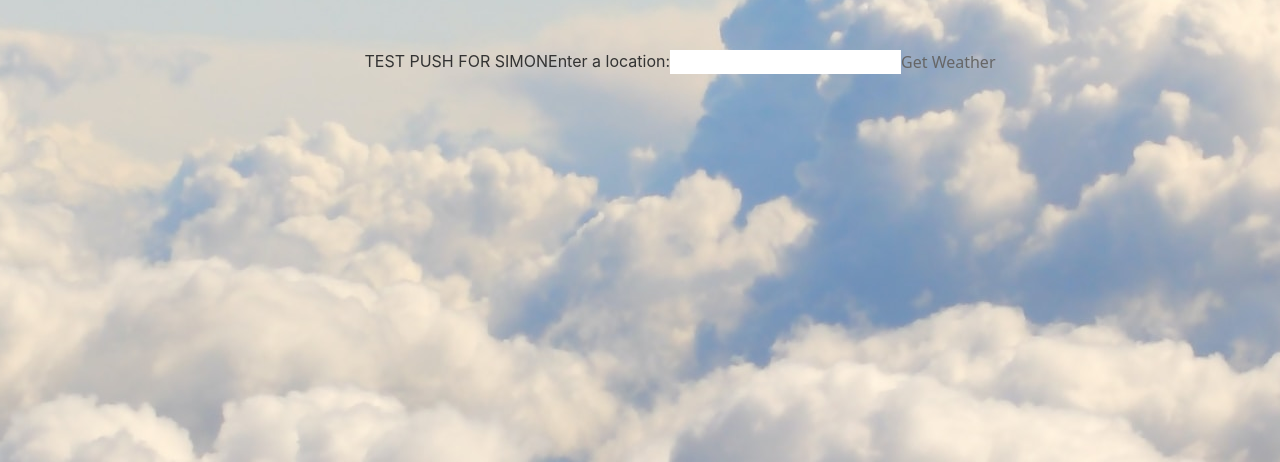
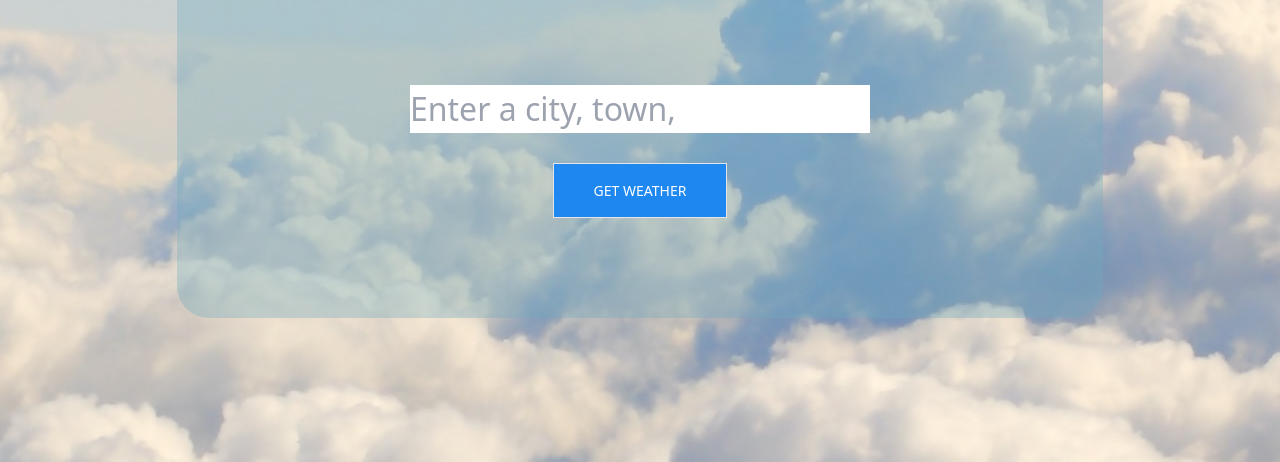
Before and after one commit to SimonFinnigan/weather-app-collab, a website: page index.html in a window 1280 px wide. Shown: the part 338-800 px from the top of the page. Drawn offline with nearby package versions, Linux system fonts and the light colour scheme.

Commit message:
basic cards added

```diff
--- a/index.html
+++ b/index.html
@@ -16,16 +16,13 @@
   <link href="/dist/output.css" rel="stylesheet">
 </head>
     <body>
-        <div class="uk-card uk-card-body">
-            <h3 class="uk-card-title"></h3>
-        </div>
-        <h1>TEST PUSH FOR SIMON</h1>
 
 
-
-    <h1>Enter a location:</h1>
-    <input type="text" id="location">
-    <button onclick="getWeather()">Get Weather</button>
-    <div id="weather"></div>
+    <div class="mainContainer uk-padding-large uk-object-center-center">
+    <h1 class=" uk-padding-large">Get the weather for anywhere in the world!</h1>
+    <input type="text" id="location" class="uk-align-center uk-object-center-center" placeholder="Enter a city, town, ">
+    <button onclick="getWeather()" class="getWeatherButton uk-button uk-button-default uk-align-center uk-object-center-center uk-background-primary uk-button-large">Get Weather</button>
+</div>
+    <div id="weather" class="uk-card-title uk-card-default uk-animation-slide-right "></div>
 </body>
 </html>
--- a/styles.css
+++ b/styles.css
@@ -10,3 +10,20 @@ body{
     justify-content: center;
     display:flex;
 }
+.weather{
+    margin-left:2rem
+}
+.mainContainer{
+    background: #6fa9bd59;
+    padding: 5rem;
+    font-size: 2rem;
+    border-radius: 2rem;
+}
+
+.getWeatherButton{
+    color: white !important;
+}
+.getWeatherButton:hover{
+    color: black !important;
+
+}
```
